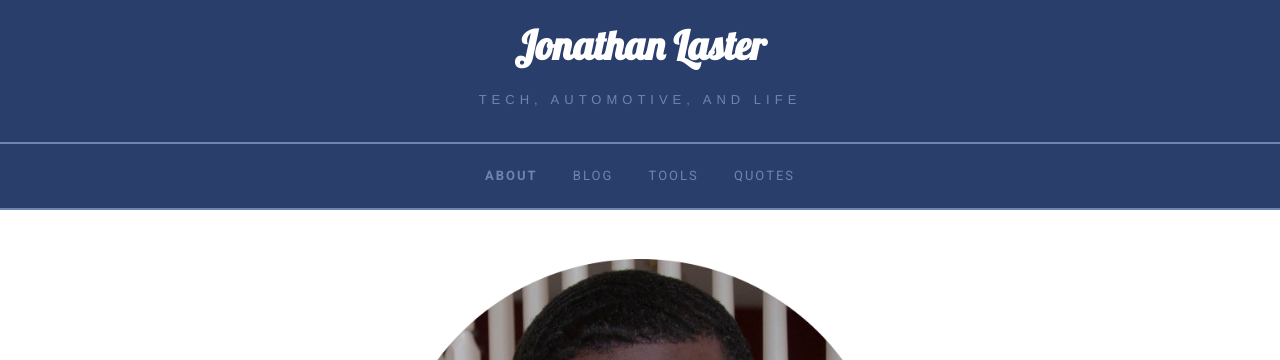
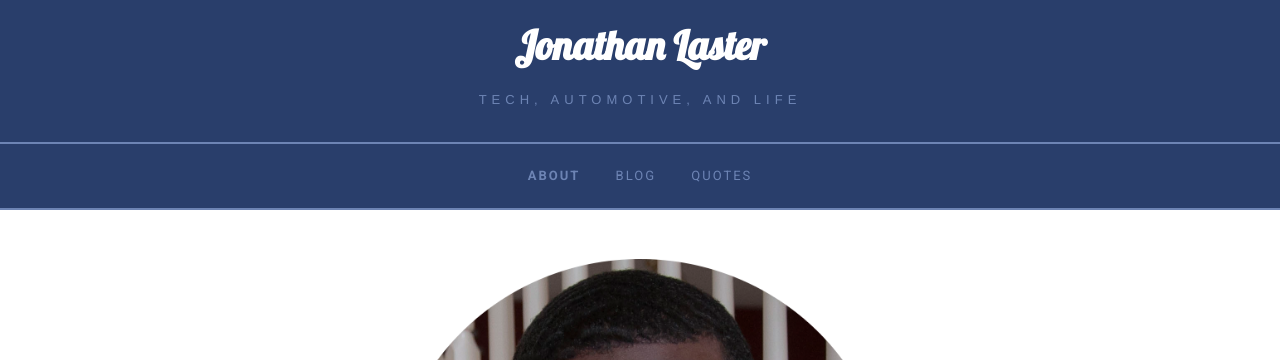
Before and after one commit to last-dev/jdl.io, a Jekyll site: the page built from index.html, in a window 1280 px wide. Shown: the top 360 px of the page. Built offline with Jekyll 4.4.1, drawn with Linux system fonts in a browser that asks for light colours; nearby versions of some CDN libraries.

Commit message:
Removed the Tools section. It's completely outdated

```diff
--- a/_includes/header.html
+++ b/_includes/header.html
@@ -6,7 +6,7 @@
     <nav class="site-nav">
         <a href="{{site.baseurl}}/" class="{% if page.url == '/' %}active{% endif %}">ABOUT</a>
         <a href="{{site.baseurl}}/blog" class="{% if page.active == 'blog' %}active{% endif %}">BLOG</a>
-        <a href="{{site.baseurl}}/tools" class="{% if page.active == 'tools' %}active{% endif %}">TOOLS</a>
+       <!-- <a href="{{site.baseurl}}/tools" class="{% if page.active == 'tools' %}active{% endif %}">TOOLS</a> -->
         <a href="{{site.baseurl}}/quotes" class="{% if page.active == 'quotes' %}active{% endif %}">QUOTES</a>
     </nav>
 
```
